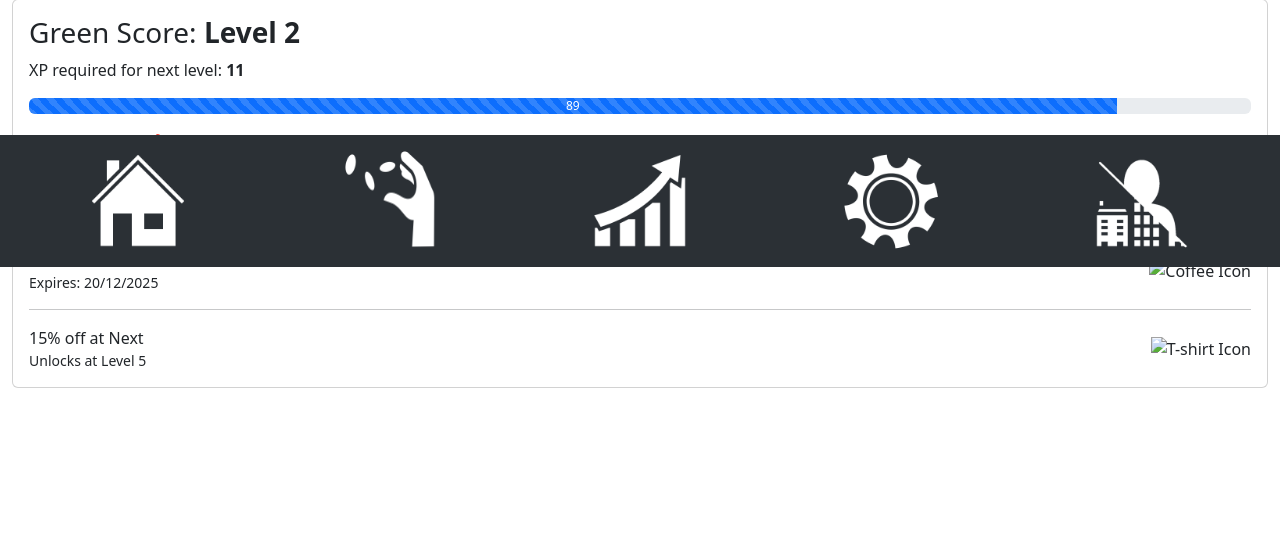
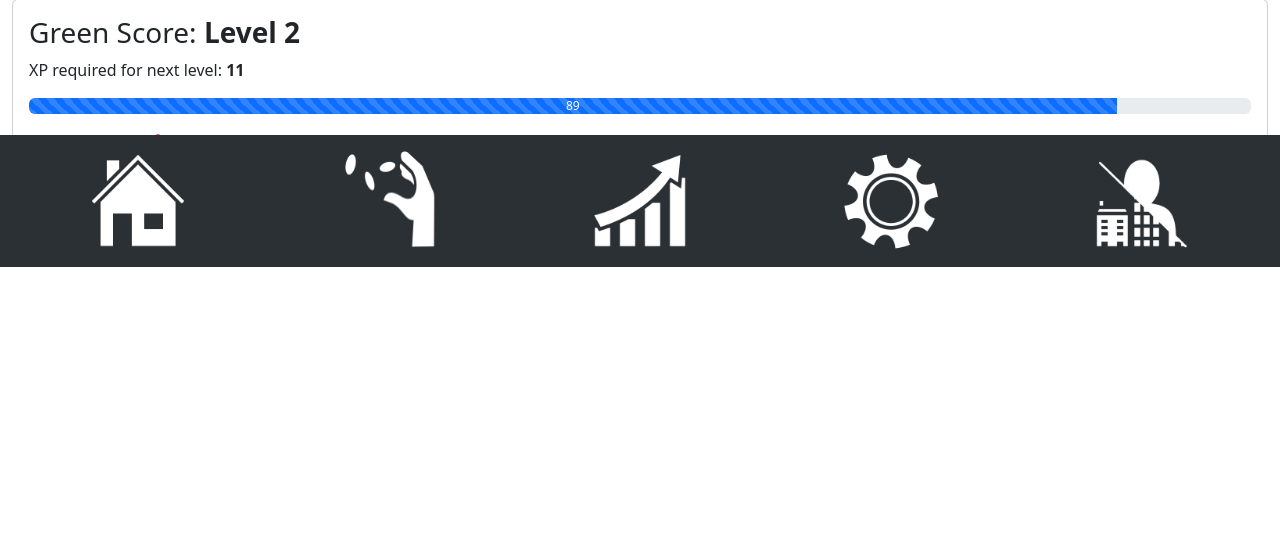
Before and after one commit to gibbyice/industrial-team-project, a PHP site: page /greenScore.php in a window 1280 px wide. Shown: the part 533-1091 px from the top of the page. After the commit the page ends 800 px from the top, so only its background shows below. Run offline with PHP 8.4, Linux system fonts and the light colour scheme; some libraries are stand-ins or nearby versions.

Commit message:
updated greeen score page to remove placeholder info

```diff
--- a/src/greenScore.php
+++ b/src/greenScore.php
@@ -21,33 +21,18 @@
     <div class="container-fluid">
         <div class="card green-score-card">
             <div class="card-body">
-                <h3 class="card-title">Green Score: <strong>Level 2</strong></h3>
-                <p class="card-text">XP required for next level: <strong>11</strong></p>
+                <h3 class="card-title">Green Score: <strong id="level">Level 2</strong></h3>
+                <p class="card-text">XP required for next level: <strong id="xp-needed">11</strong></p>
                 <div class="progress green-score-progress mb-3">
-                    <div class="progress-bar progress-bar-striped" role="progressbar" style="width: 89%;" aria-valuenow="89" aria-valuemin="0" aria-valuemax="100">89</div>
+                    <div class="progress-bar progress-bar-striped" role="progressbar" id="level-bar" style="width: 89%;" aria-valuenow="89" aria-valuemin="0" aria-valuemax="100">89</div>
                 </div>
-                <p class="card-text mb-0">Green Streak: <strong>4 🔥</strong></p>
+                <p class="card-text mb-0">Green Streak: <strong id="streak">4 🔥</strong></p>
             </div>
         </div>
 
         <div class="card reward-card mt-4">
-            <div class="card-body">
+            <div class="card-body" id="rewards-list">
                 <h4 class="card-title">Your rewards:</h4>
-                <div class="d-flex justify-content-between align-items-center">
-                    <div class="d-flex flex-column">
-                        <p class="mb-0">£5 Costa Coffee Voucher</p>
-                        <small>Expires: 20/12/2025</small>
-                    </div>
-                    <img src="https://via.placeholder.com/50" alt="Coffee Icon">
-                </div>
-                <hr>
-                <div class="d-flex justify-content-between align-items-center">
-                    <div class="d-flex flex-column">
-                        <p class="mb-0">15% off at Next</p>
-                        <small>Unlocks at Level 5</small>
-                    </div>
-                    <img src="https://via.placeholder.com/50" alt="T-shirt Icon">
-                </div>
             </div>
         </div>
     </div>
@@ -56,6 +41,6 @@
     <div class="manual-spacer" style="height: 170px;"></div>
 
     <script src="https://cdn.jsdelivr.net/npm/bootstrap@5.3.3/dist/js/bootstrap.bundle.min.js" integrity="sha384-YvpcrYf0tY3lHB60NNkmXc5s9fDVZLESaAA55NDzOxhy9GkcIdslK1eN7N6jIeHz" crossorigin="anonymous"></script>
-
+    <script src="../scripts/greenScore.js"></script>
   </body>
 </html>
```
